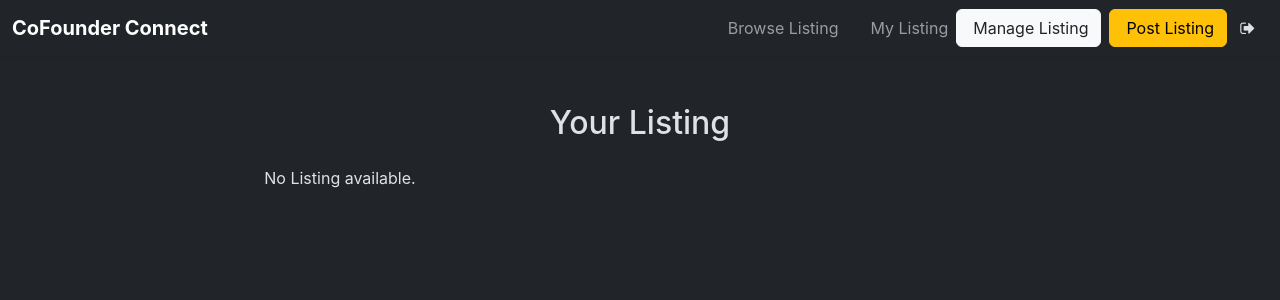
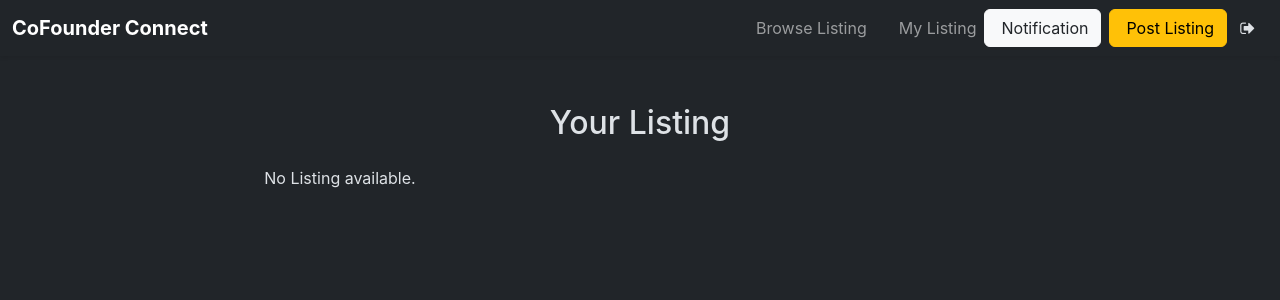
Before and after one commit to umeshdepale/CoFounderConnect, a PHP site: page /dashboard/index.php in a window 1280 px wide. Shown: the top 300 px of the page. Run offline with PHP 8.4, Linux system fonts and the light colour scheme; the visitor is signed in with stand-in values (Sample User, id 1); data that the repository does not hold is empty.

Commit message:
Update header.php

```diff
--- a/includes/header.php
+++ b/includes/header.php
@@ -31,7 +31,7 @@
         </li>
       </ul>
           <a href="https://umeshdepale.com/cofounder/dashboard/manage.php" class="btn btn-light text-dark me-2">
-            <i class="bi bi-person-circle me-1"></i> Manage Listing
+            <i class="bi bi-person-circle me-1"></i> Notification
           </a>
           <a href="https://umeshdepale.com/cofounder/dashboard/post_project.php" class="btn btn-warning">
             <i class="bi bi-file-earmark-plus me-1"></i> Post Listing
```
